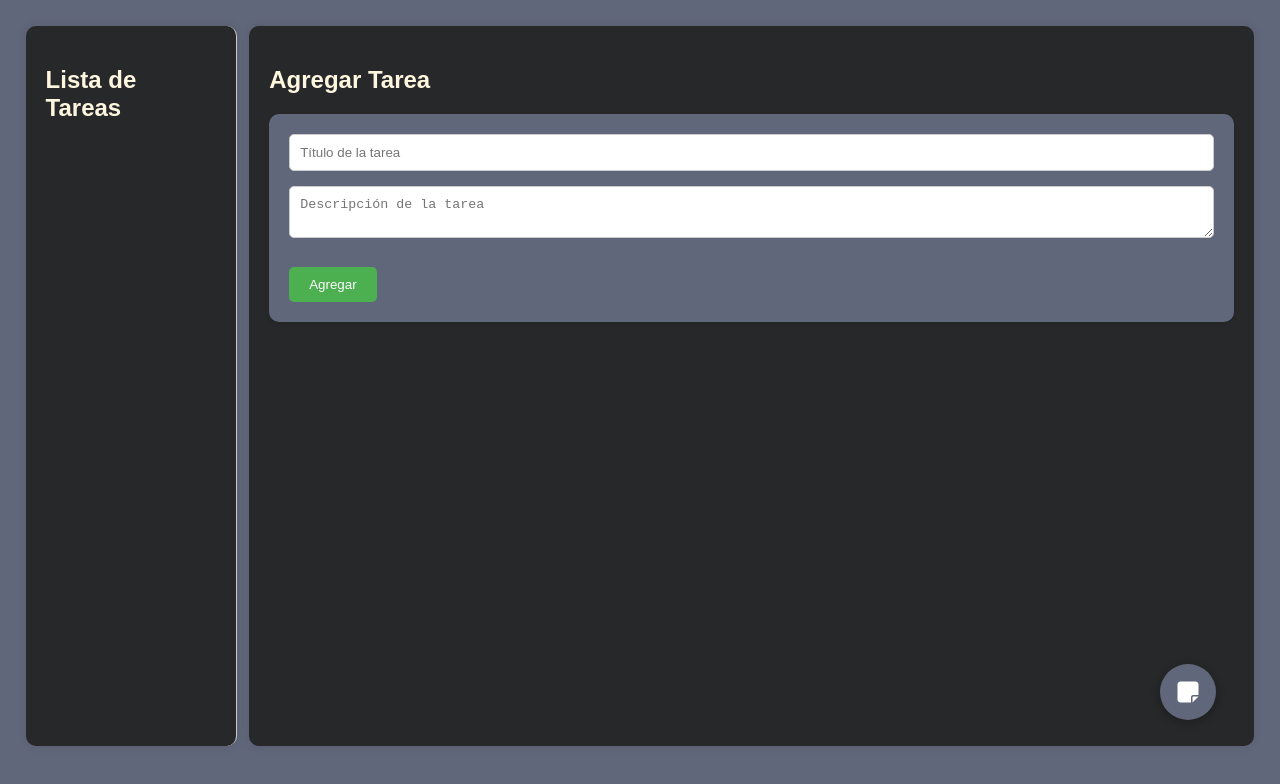
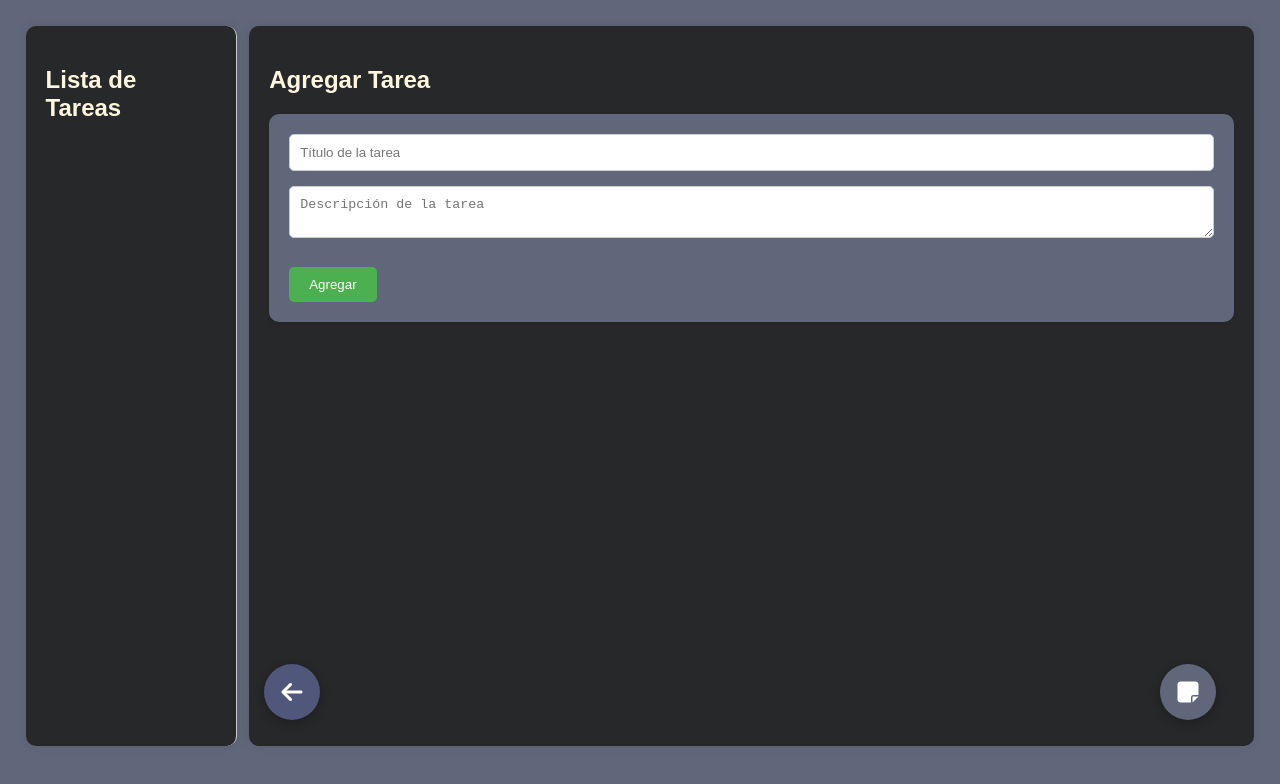
Before and after one commit to etmoji/Practica-3.2, a React (Create React App) app in the folder listatareas/: page / in a window 1280 px wide. Both pictures are taken after a click on the button 1188 px from the left and 692 px from the top of the page. Shown: the top 784 px of the page. Built offline with nearby package versions, Linux system fonts and the light colour scheme.

Commit message:
chore: Update App component to handle task form visibility and navigation

```diff
--- a/listatareas/src/App.js
+++ b/listatareas/src/App.js
@@ -66,6 +66,7 @@ const App = () => {
   const handleFloatingButtonClick = () => {
     setSelectedTask(null);
     setShowForm(!showForm);
+    console.log('showForm', showForm);
   };
 
   return (
@@ -105,6 +106,18 @@ const App = () => {
       >
         <i className="fas fa-sticky-note"></i>
       </FloatingButton>
+      <div>
+        {showForm ? (
+          <FloatingButton
+            onClick={handleFloatingButtonClick}
+            type="back"
+            color="#50577A"
+            position={{ right: '75%', bottom: '10%' }}
+          >
+            <i className="fas fa-arrow-left"></i>
+          </FloatingButton>
+        ) : null}
+      </div>
     </div>
   );
 };
--- a/listatareas/src/components/TaskDetails.js
+++ b/listatareas/src/components/TaskDetails.js
@@ -1,14 +1,21 @@
-import React, { useState } from 'react';
+import React, { useState, useEffect } from 'react';
 import TaskForm from './TaskForm'; // Importa el componente TaskForm
 import FloatingButton from './FloatingButton';
 
 const TaskDetails = ({ task, goBack, removeTask, updateTask }) => {
   const [editing, setEditing] = useState(false);
 
+  useEffect(() => {
+    setEditing(false); // Desactiva el modo de edición cuando cambia la tarea
+  }, [task]);
 
   const handleEdit = () => {
     setEditing(true);
   };
+
+  const handleNoEdit = () => {
+    setEditing(false);
+  }
 
   const handleRemove = () => {
     removeTask();
@@ -20,12 +27,17 @@ const TaskDetails = ({ task, goBack, removeTask, updateTask }) => {
       <div className="task-details-header">
         <h2>Detalles de la Tarea</h2>
         {!editing ? (
-          <FloatingButton onClick={handleEdit} type="edit" color="#50577A" position={{ right: '70%', bottom: '10%' }}>
+          <div>
+            <FloatingButton onClick={handleEdit} type="edit" color="#50577A" position={{ right: '70%', bottom: '10%' }}>
             <i className="fas fa-pencil-alt"></i>
           </FloatingButton>
+          <FloatingButton onClick={goBack} type="back" color="#50577A" position={{ right: '65%', bottom: '10%' }}>
+            <i className="fas fa-arrow-left"></i>
+          </FloatingButton>
+          </div>
         ) : (
-          <FloatingButton onClick={goBack} type="back" color="#F3EFE0" position={{ right: '70%', bottom: '10%' }}>
-            <i className="fas fa-arrow-left" style={{ color: 'black' }}></i>
+          <FloatingButton onClick={handleNoEdit} type="back" color="#50577A" position={{ right: '70%', bottom: '10%' }}>
+            <i className="fas fa-arrow-left"></i>
           </FloatingButton>
         )}
         <FloatingButton onClick={handleRemove} type="delete" color="#ff0000" position={{ right: '75%', bottom: '10%' }}>
```
